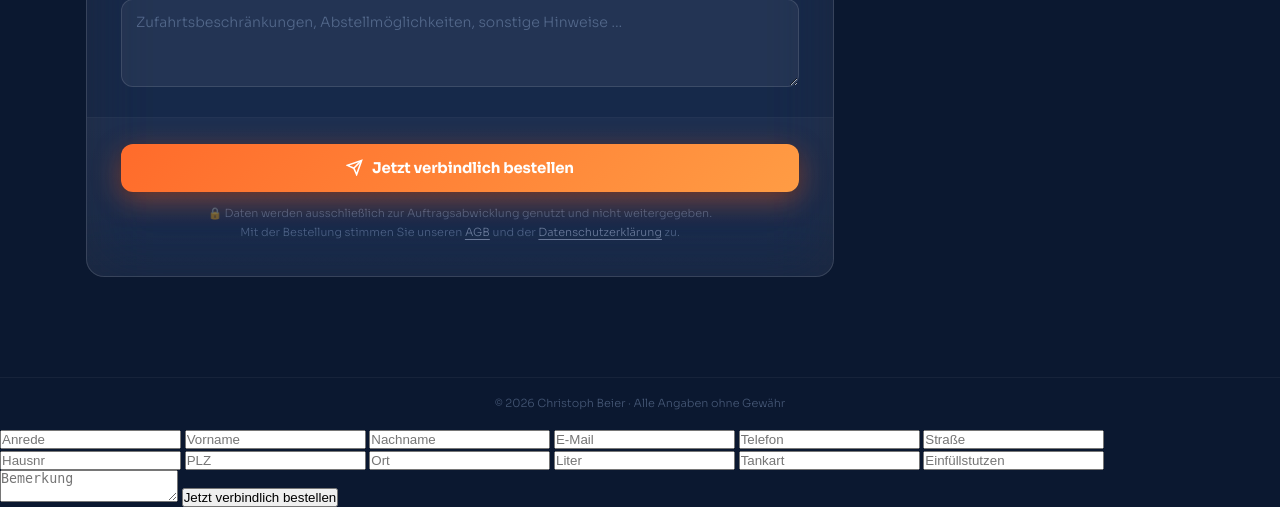
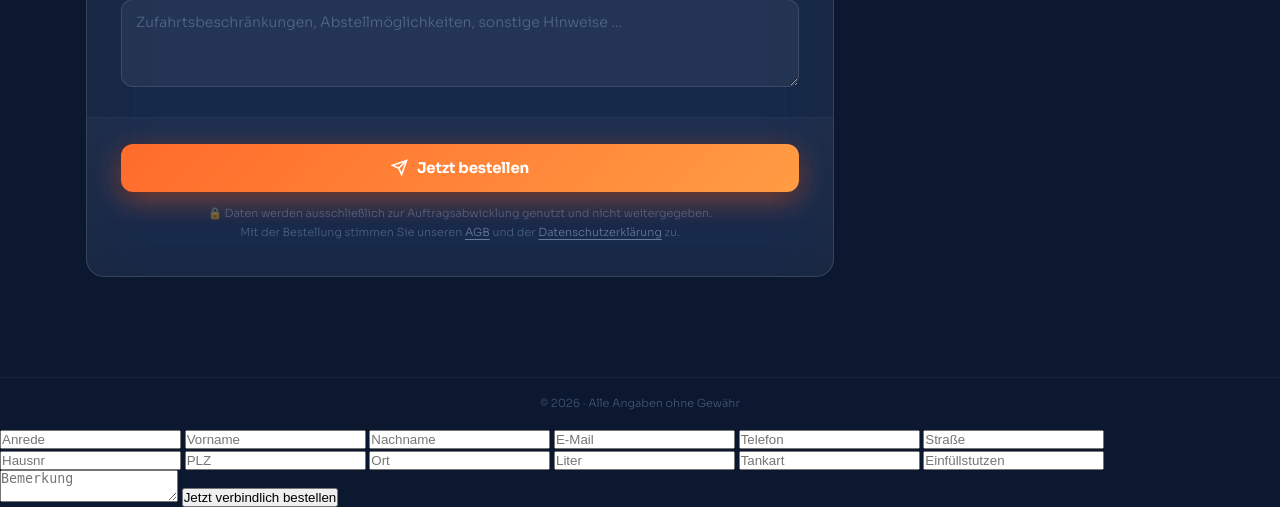
Before and after one commit to BlackDemon1000/heizoel-flask, a Flask app: page / in a window 1280 px wide. Shown: the part 1304-1811 px from the top of the page. Run offline with Flask 3, Linux system fonts and the light colour scheme.

Commit message:
fixed site

```diff
--- a/templates/index.html
+++ b/templates/index.html
@@ -446,7 +446,7 @@
         <div class="sub-wrap">
           <button type="submit" class="btn" id="submitBtn">
             <svg width="17" height="17" fill="none" stroke="currentColor" stroke-width="2.2" viewBox="0 0 24 24"><path d="M22 2L11 13"/><path d="M22 2L15 22l-4-9-9-4 20-7z"/></svg>
-            Jetzt verbindlich bestellen
+            Jetzt bestellen
           </button>
           <p class="gdpr">🔒 Daten werden ausschließlich zur Auftragsabwicklung genutzt und nicht weitergegeben.<br>
           Mit der Bestellung stimmen Sie unseren <a href="#">AGB</a> und der <a href="#">Datenschutzerklärung</a> zu.</p>
@@ -484,7 +484,7 @@
     </aside>
   </div>
 
-  <footer>© 2026 Christoph Beier · Alle Angaben ohne Gewähr</footer>
+  <footer>© 2026 · Alle Angaben ohne Gewähr</footer>
 
 </div>
 
```
Also changed, not shown: 1 other file.
